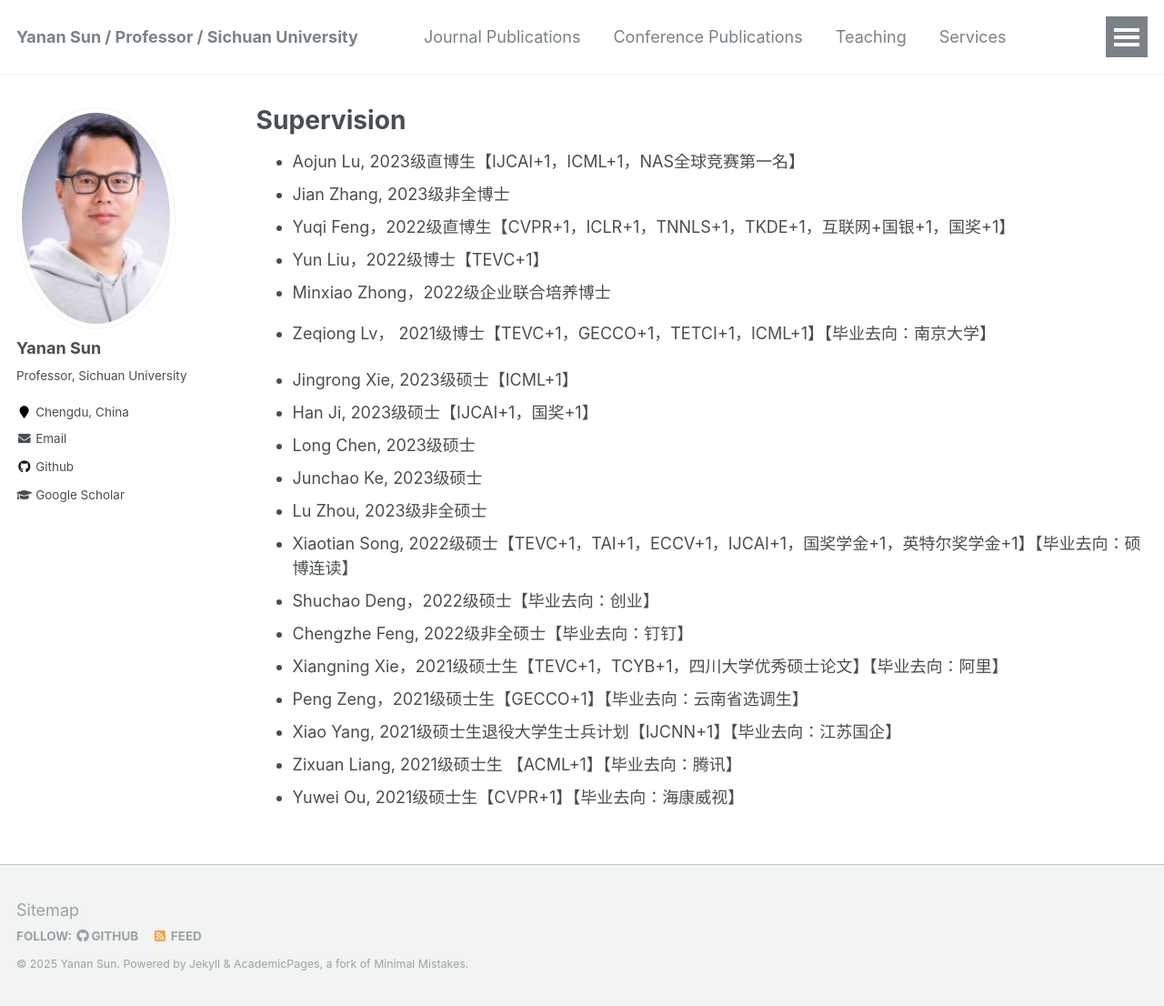
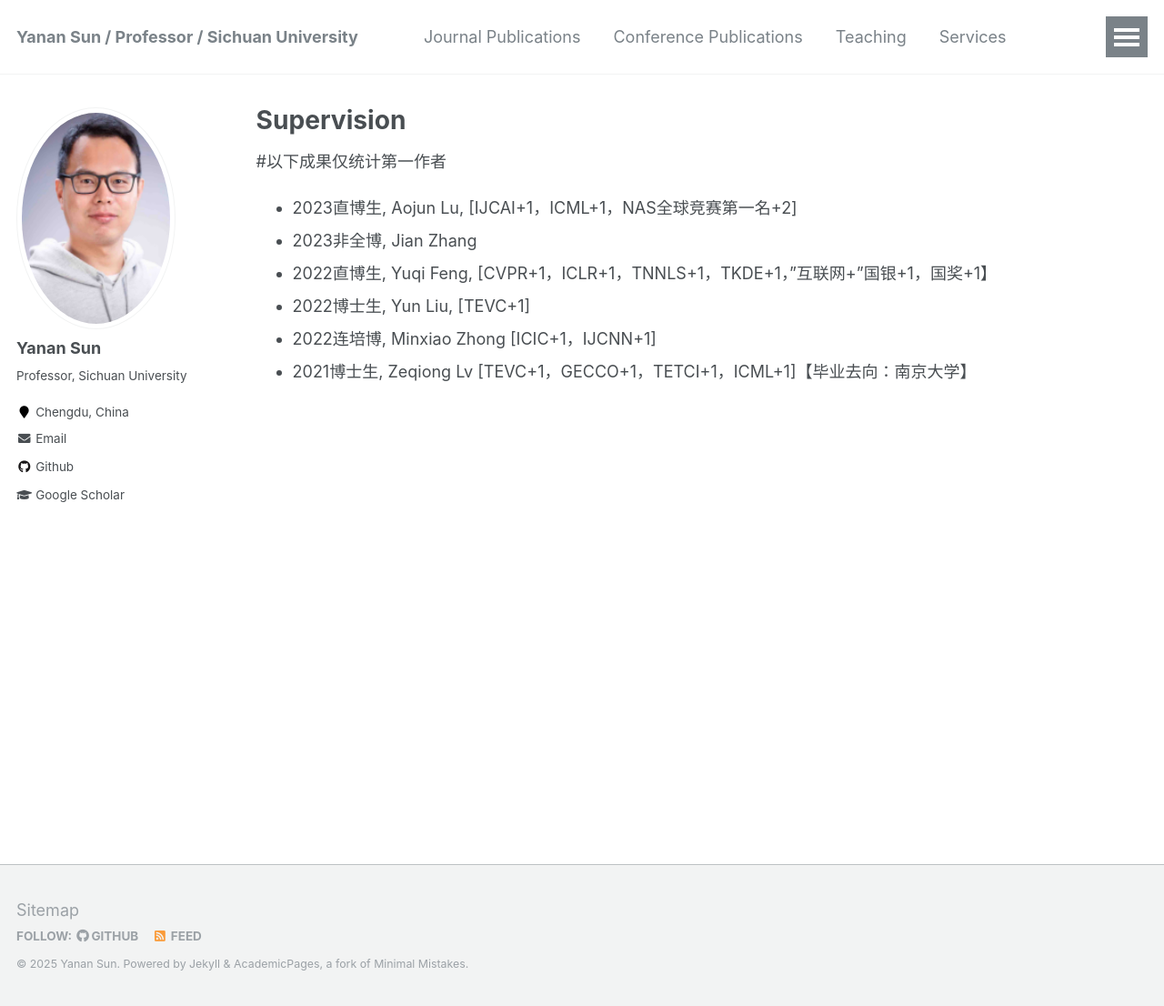
Before and after one commit to yn-sun/yn-sun.github.io, a Jekyll site: the page built from _pages/supervision.md, in a window 1280 px wide and 1106 px high. Shown: the whole window at 91% size. Built offline with Jekyll 4.4.1, drawn with Linux system fonts in a browser that asks for light colours; comment, search, counter and statistics services are not loaded.

Commit message:
Update supervision.md

```diff
--- a/_pages/supervision.md
+++ b/_pages/supervision.md
@@ -6,26 +6,14 @@ author_profile: true
 ---
 
 
-* Aojun Lu, 2023级直博生【IJCAI+1，ICML+1，NAS全球竞赛第一名】
-* Jian Zhang, 2023级非全博士
-* Yuqi Feng，2022级直博生【CVPR+1，ICLR+1，TNNLS+1，TKDE+1，互联网+国银+1，国奖+1】
-* Yun Liu，2022级博士【TEVC+1】
-* Minxiao Zhong，2022级企业联合培养博士
-* Zeqiong Lv， 2021级博士【TEVC+1，GECCO+1，TETCI+1，ICML+1】【毕业去向：南京大学】
+#以下成果仅统计第一作者
 
-* Jingrong Xie, 2023级硕士【ICML+1】
-* Han Ji, 2023级硕士【IJCAI+1，国奖+1】
-* Long Chen, 2023级硕士
-* Junchao Ke, 2023级硕士
-* Lu Zhou, 2023级非全硕士
-* Xiaotian Song, 2022级硕士【TEVC+1，TAI+1，ECCV+1，IJCAI+1，国奖学金+1，英特尔奖学金+1】【毕业去向：硕博连读】
-* Shuchao Deng，2022级硕士【毕业去向：创业】
-* Chengzhe Feng, 2022级非全硕士【毕业去向：钉钉】
-* Xiangning Xie，2021级硕士生【TEVC+1，TCYB+1，四川大学优秀硕士论文】【毕业去向：阿里】
-* Peng Zeng，2021级硕士生【GECCO+1】【毕业去向：云南省选调生】
-* Xiao Yang, 2021级硕士生退役大学生士兵计划【IJCNN+1】【毕业去向：江苏国企】
-* Zixuan Liang, 2021级硕士生 【ACML+1】【毕业去向：腾讯】
-* Yuwei Ou, 2021级硕士生【CVPR+1】【毕业去向：海康威视】
+* 2023直博生, Aojun Lu, [IJCAI+1，ICML+1，NAS全球竞赛第一名+2]
+* 2023非全博, Jian Zhang
+* 2022直博生, Yuqi Feng, [CVPR+1，ICLR+1，TNNLS+1，TKDE+1，"互联网+"国银+1，国奖+1】
+* 2022博士生, Yun Liu, [TEVC+1]
+* 2022连培博, Minxiao Zhong [ICIC+1，IJCNN+1]
+* 2021博士生, Zeqiong Lv [TEVC+1，GECCO+1，TETCI+1，ICML+1]【毕业去向：南京大学】
 
 
 
```
